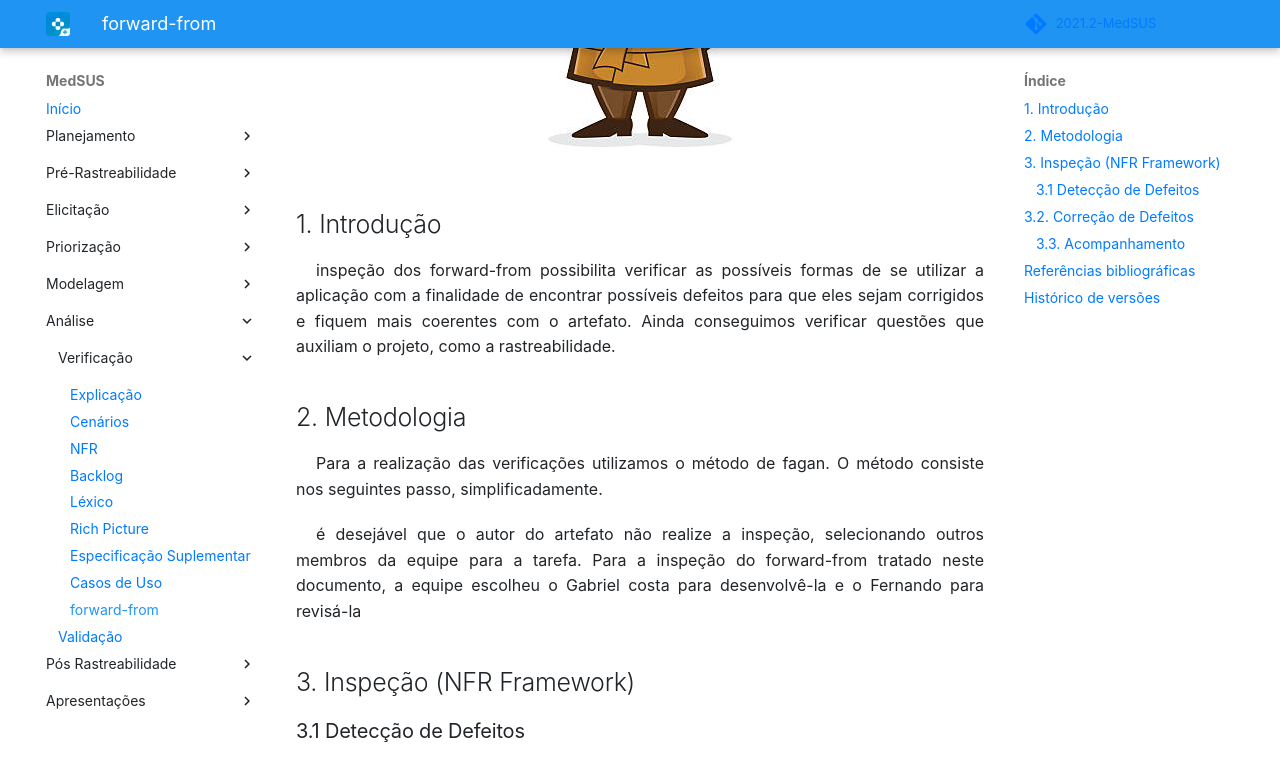
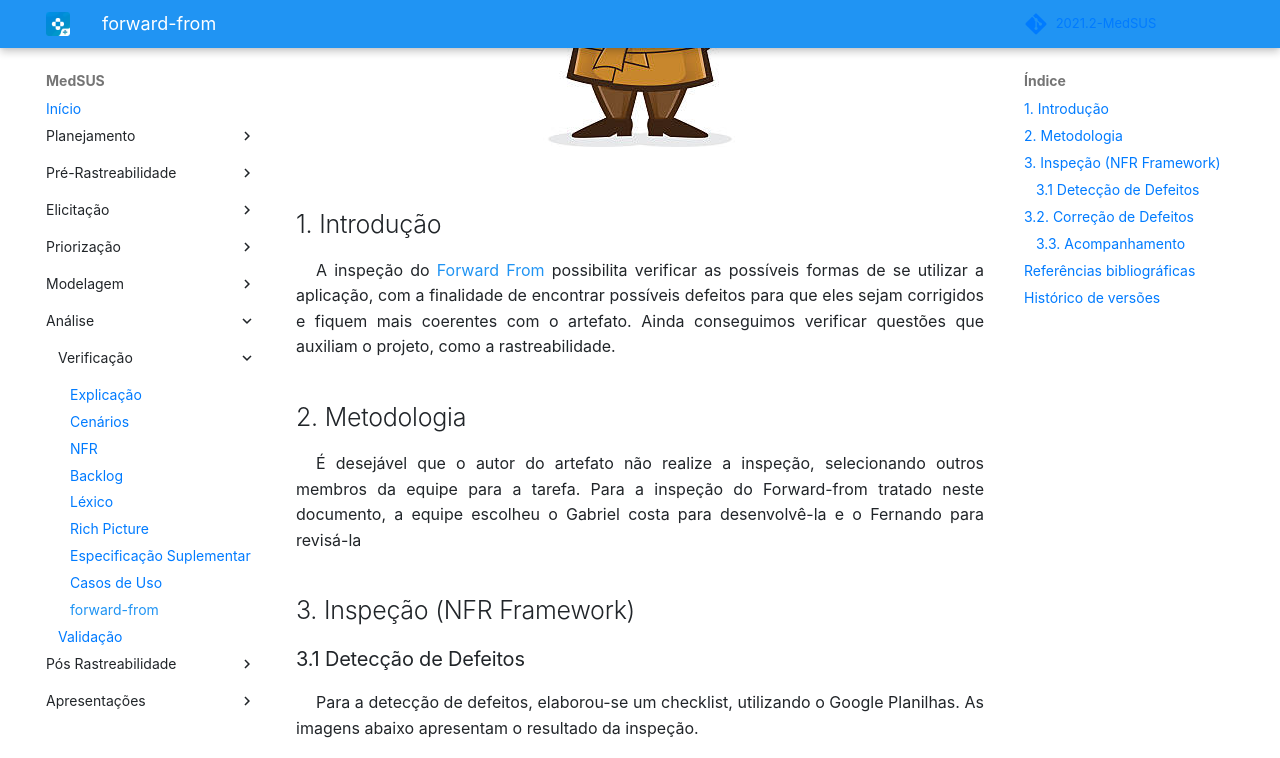
Before and after one commit to Requisitos-de-Software/2021.2-MedSUS, an MkDocs documentation site: the page built from docs/verification/forward_from.md, in a window 1280 px wide and 900 px high, scrolled down 655 px, cut to the strip 0-758 px from the top of the window. Built offline with MkDocs 1.6.1 and Material for MkDocs 9.7.7, drawn with Linux system fonts in a browser that asks for light colours; some web fonts are replaced; comment, search, counter and statistics services are not loaded; some of the changed text lies outside the part shown.

Commit message:
Correções textuais do PR

```diff
--- a/docs/verification/forward_from.md
+++ b/docs/verification/forward_from.md
@@ -1,4 +1,4 @@
-# inspeção (forward-from)
+# Inspeção (Forward-from)
 
 <div class="container">
     <div class="row">
@@ -14,22 +14,17 @@
 
 <p style="text-indent: 20px; text-align: justify">
 
-inspeção dos forward-from possibilita verificar as possíveis formas de se utilizar a aplicação com a finalidade de encontrar
+A inspeção do <a href="https://requisitos-de-software.github.io/2021.2-MedSUS/post_traceability/forward_from/">Forward From</a> possibilita verificar as possíveis formas de se utilizar a aplicação, com a finalidade de encontrar
 possíveis defeitos para que eles sejam corrigidos e fiquem mais coerentes com o artefato.
 Ainda conseguimos verificar questões que auxiliam o projeto, como a rastreabilidade.
 
 </p>
 
-
 ## 2. Metodologia
 
 <p style="text-indent: 20px; text-align: justify">
-Para a realização das verificações utilizamos o método de fagan. O método consiste nos seguintes passo, simplificadamente.
-</p>
-
-<p style="text-indent: 20px; text-align: justify">
-é desejável que o autor do artefato não realize a inspeção, selecionando outros membros da equipe para a tarefa.
-Para a inspeção do forward-from tratado neste documento, a equipe escolheu o Gabriel costa para desenvolvê-la e o Fernando para revisá-la
+É desejável que o autor do artefato não realize a inspeção, selecionando outros membros da equipe para a tarefa.
+Para a inspeção do Forward-from tratado neste documento, a equipe escolheu o Gabriel costa para desenvolvê-la e o Fernando para revisá-la
 </p>
 
 ## 3. Inspeção (NFR Framework)
@@ -46,7 +41,6 @@ Para a detecção de defeitos, elaborou-se um checklist, utilizando o Google Pla
     <figcaption>Fonte: Autor</figcaption>
 </div>
 
-
 <div class="container">
     <div class="row">
         <div class="col">
@@ -61,19 +55,19 @@ Para a detecção de defeitos, elaborou-se um checklist, utilizando o Google Pla
 ## 3.2. Correção de Defeitos
 
 <p style="text-indent: 20px; text-align: justify">
-Os autores envolvidos no forward-from são responsáveis pela remoção de todos os problemas detectados.
+Os autores envolvidos no Forward-from são responsáveis pela remoção de todos os problemas detectados.
 O objetivo desta fase é garantir que os defeitos identificados tenham sido eliminados.
 </p>
 
 ### 3.3. Acompanhamento
 
 <p style="text-indent: 20px; text-align: justify">
-A fim de garantir que as modificações necessárias no forward-from foram feitas em conformidade, o autor e o inspetor são responsáveis por isso.
+A fim de garantir que as modificações necessárias no Forward-from foram feitas em conformidade, o autor e o inspetor são responsáveis por isso.
 O objetivo do processo de acompanhamento é garantir que o(s) autor(es) do forward-from tenha(m)
 retificado todos os requisitos declarados incompletos e/ou inconsistentes ou os defeitos detectados.
 </p>
 
-- [ ] - forward-from Corrigido
+- [ ] - Forward-from Corrigido
 
 ## Referências bibliográficas
 
@@ -81,6 +75,7 @@ retificado todos os requisitos declarados incompletos e/ou inconsistentes ou os
 
 ## Histórico de versões
 
-Versão|Data|Alteração|Responsável|Revisão|
-:-:|:-:|:-:|:-:|:-:|
-0.0.1|18/04/22|Criação|Gabriel Costa De Oliveira||
+| Versão |   Data   |    Alteração    |  Responsável  |    Revisão    |
+| :----: | :------: | :-------------: | :-----------: | :-----------: |
+| 0.0.1  | 18/04/22 |     Criação     | Gabriel Costa |  João Durso   |
+| 0.0.1  | 22/04/22 | Revisão textual |  João Durso   | Gabriel Costa |
```
Also changed, not shown: docs/pre_traceability/5w2h.md (+3 -2 lines).
